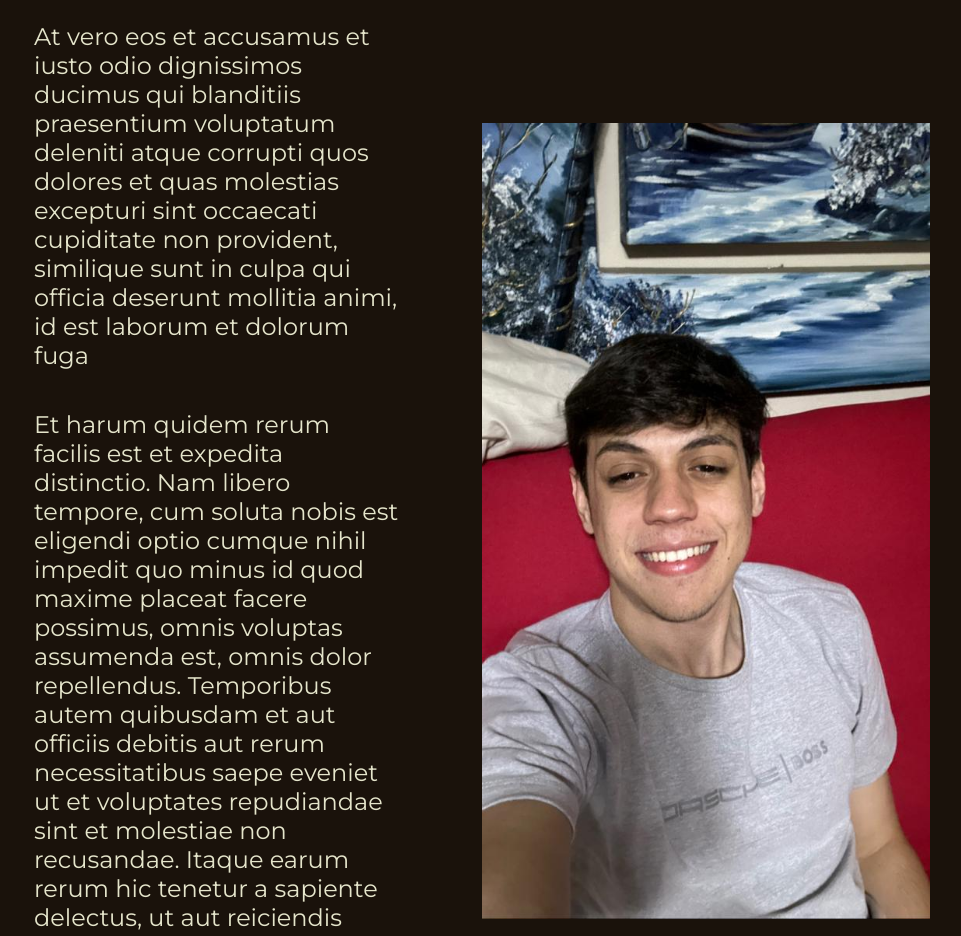
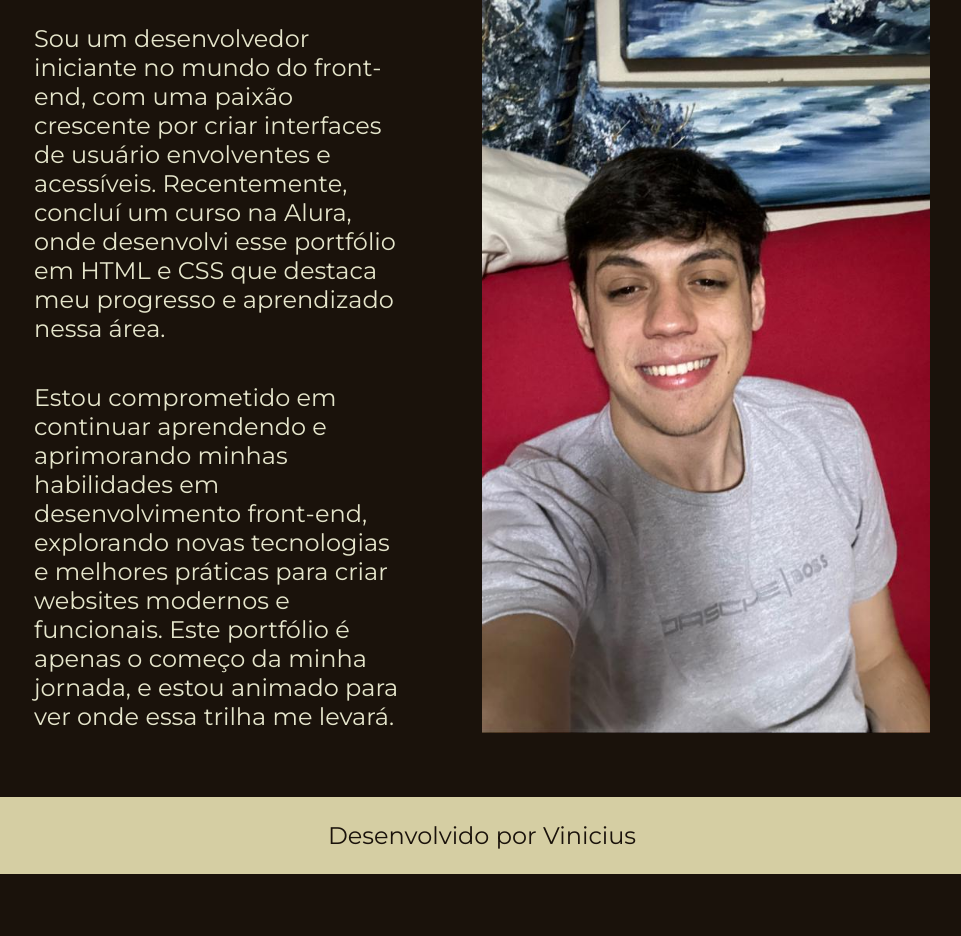
Before and after one commit to ViniMartins10/portifolio, a plain HTML site: page about.html in a window 1280 px wide. Shown: the part 182-1118 px from the top of the page, without its empty margins (158-1119 px from the left). After the commit the page ends 1056 px from the top, so only its background shows below. Drawn offline with nearby package versions, Linux system fonts and the light colour scheme.

Commit message:
Update about.html

```diff
--- a/about.html
+++ b/about.html
@@ -16,8 +16,8 @@
     <main class="apresentacao">
         <section class="apresentacao__conteudo">
             <h1 class="apresentacao__conteudo__titulo">Sobre mim</h1>
-            <p class="apresentacao__conteudo__texto">At vero eos et accusamus et iusto odio dignissimos ducimus qui blanditiis praesentium voluptatum deleniti atque corrupti quos dolores et quas molestias excepturi sint occaecati cupiditate non provident, similique sunt in culpa qui officia deserunt mollitia animi, id est laborum et dolorum fuga</p>
-            <p class="apresentacao__conteudo__texto">Et harum quidem rerum facilis est et expedita distinctio. Nam libero tempore, cum soluta nobis est eligendi optio cumque nihil impedit quo minus id quod maxime placeat facere possimus, omnis voluptas assumenda est, omnis dolor repellendus. Temporibus autem quibusdam et aut officiis debitis aut rerum necessitatibus saepe eveniet ut et voluptates repudiandae sint et molestiae non recusandae. Itaque earum rerum hic tenetur a sapiente delectus, ut aut reiciendis voluptatibus maiores alias consequatur aut perferendis doloribus asperiores ipsum delis forum birol parela maxime infena. Excepteur sint occaecat cupidatat non.</p>
+            <p class="apresentacao__conteudo__texto">Sou um desenvolvedor iniciante no mundo do front-end, com uma paixão crescente por criar interfaces de usuário envolventes e acessíveis. Recentemente, concluí um curso na Alura, onde desenvolvi esse portfólio em HTML e CSS que destaca meu progresso e aprendizado nessa área.</p>
+            <p class="apresentacao__conteudo__texto">Estou comprometido em continuar aprendendo e aprimorando minhas habilidades em desenvolvimento front-end, explorando novas tecnologias e melhores práticas para criar websites modernos e funcionais. Este portfólio é apenas o começo da minha jornada, e estou animado para ver onde essa trilha me levará. </p>
         </section>
         <img class= "apresentacao__imagem" src="assets/imagem.jpeg" alt="Foto de Vinicius Martins">
     </main>
```
